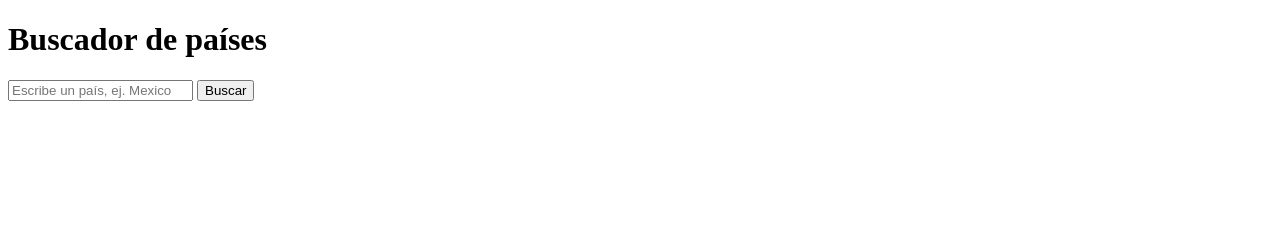
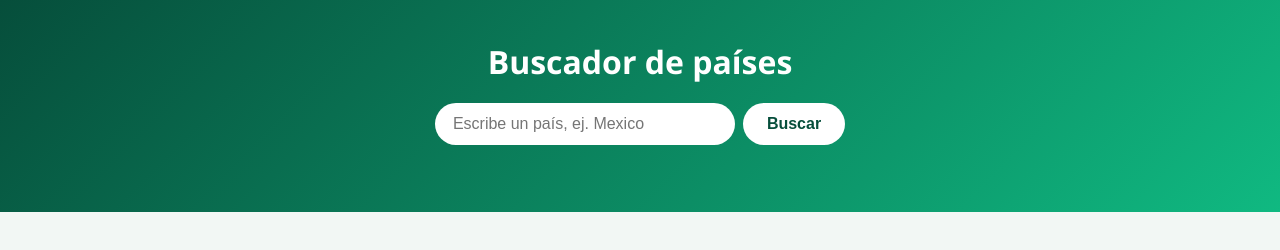
Before and after one commit to MaFer-Ibarra/P1_Paises_Api, a plain HTML site: page index.html in a window 1280 px wide. Drawn offline with Linux system fonts and the light colour scheme.

Commit message:
Agregar estilo css

```diff
--- /dev/null
+++ b/estilos.css
@@ -0,0 +1,123 @@
+:root {
+  --verde: #10b981;
+  --verde-oscuro: #064e3b;
+  --fondo: #f2f7f4;
+  --texto: #1e293b;
+  --gris: #64748b;
+}
+
+* {
+  box-sizing: border-box;
+}
+
+body {
+  font-family: "Segoe UI", Roboto, Arial, sans-serif;
+  margin: 0;
+  background: var(--fondo);
+  color: var(--texto);
+}
+
+/* encabezado */
+header {
+  background: linear-gradient(135deg, var(--verde-oscuro), var(--verde));
+  color: white;
+  padding: 40px 20px 30px;
+  text-align: center;
+}
+
+h1 {
+  margin: 0 0 20px;
+  font-size: 2rem;
+}
+
+/* formulario */
+form {
+  display: flex;
+  justify-content: center;
+  gap: 8px;
+  flex-wrap: wrap;
+}
+
+input {
+  padding: 12px 18px;
+  width: 300px;
+  max-width: 100%;
+  border: none;
+  border-radius: 25px;
+  font-size: 1rem;
+  outline: none;
+}
+
+input:focus {
+  box-shadow: 0 0 0 3px rgba(255, 255, 255, .5);
+}
+
+button {
+  padding: 12px 24px;
+  border: none;
+  border-radius: 25px;
+  background: white;
+  color: var(--verde-oscuro);
+  font-size: 1rem;
+  font-weight: bold;
+  cursor: pointer;
+  transition: transform .2s, background .2s;
+}
+
+button:hover {
+  background: #d1fae5;
+  transform: scale(1.05);
+}
+
+#mensaje {
+  min-height: 22px;
+  margin: 15px 0 0;
+  font-size: .95rem;
+}
+
+/* tarjetas */
+#resultados {
+  display: grid;
+  grid-template-columns: repeat(auto-fill, minmax(240px, 1fr));
+  gap: 20px;
+  max-width: 1100px;
+  margin: 0 auto;
+  padding: 30px 20px;
+}
+
+.tarjeta {
+  background: white;
+  border-radius: 12px;
+  overflow: hidden;
+  padding-bottom: 12px;
+  box-shadow: 0 2px 8px rgba(0, 0, 0, .1);
+  transition: transform .2s, box-shadow .2s;
+}
+
+.tarjeta:hover {
+  transform: translateY(-5px);
+  box-shadow: 0 8px 20px rgba(0, 0, 0, .15);
+}
+
+.tarjeta img {
+  width: 100%;
+  height: 140px;
+  object-fit: cover;
+  display: block;
+}
+
+.tarjeta h3 {
+  margin: 12px 15px 8px;
+  font-size: 1.2rem;
+  color: var(--verde-oscuro);
+}
+
+.tarjeta p {
+  margin: 4px 15px;
+  font-size: .95rem;
+  color: var(--gris);
+}
+
+.tarjeta b {
+  color: var(--texto);
+}
--- a/index.html
+++ b/index.html
@@ -4,6 +4,8 @@
   <meta charset="UTF-8">
   <meta name="viewport" content="width=device-width, initial-scale=1.0">
   <title>Buscador de países</title>
+  <link rel="stylesheet" href="estilos.css">
+
 </head>
 <body>
   <header>
```
